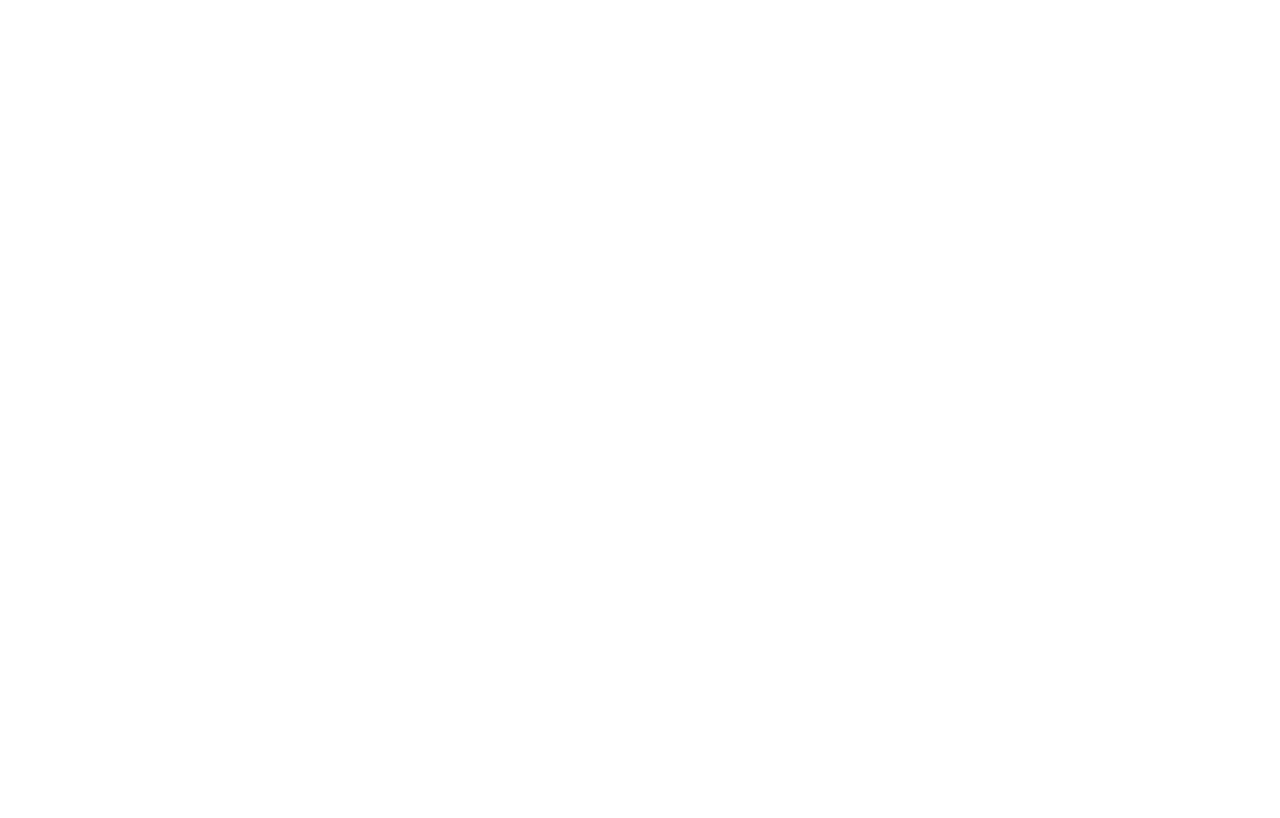
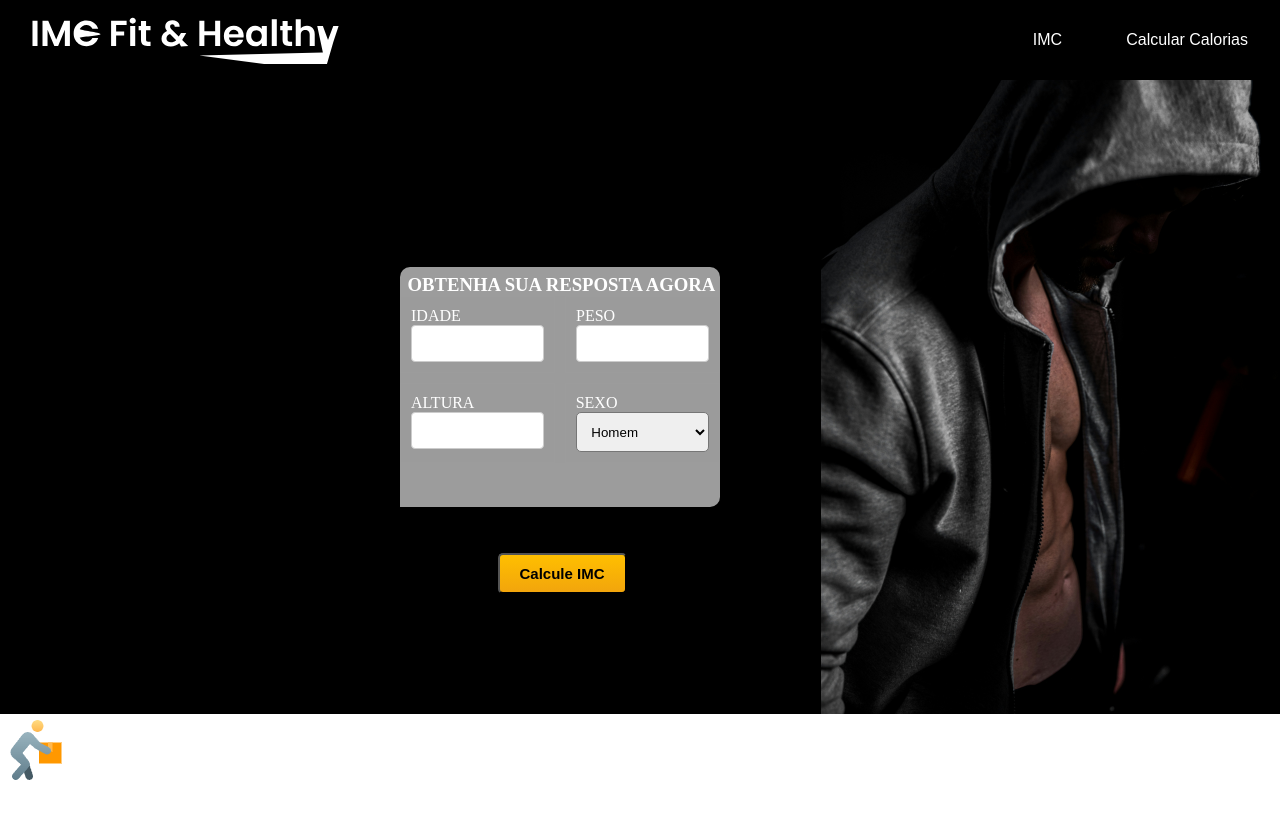
Before and after one commit to Kayan33/PROJETO-TABAJARA-SENAC, a React (Create React App) app: page /imc in a window 1280 px wide. Shown: the top 818 px of the page. Built offline with nearby package versions, Linux system fonts and the light colour scheme.

Commit message:
update 1.10

```diff
--- /dev/null
+++ b/src/components/AbaixoPeso.js
@@ -0,0 +1,10 @@
+import React from "react"
+
+export default function AbaixoPeso({imc}) {
+    return (
+        <div className="text">
+            <h2>Abaixo do Peso</h2>
+            <p>Você está abaixo do peso. É importante garantir uma alimentação nutritiva para alcançar um peso saudável. Acesse nossa Calculadora de Calorias para descobrir as melhores opções de dieta e exercícios personalizados para você.</p>
+        </div>
+    )
+}
--- a/src/components/Calculo-de-imc.js
+++ b/src/components/Calculo-de-imc.js
@@ -0,0 +1,93 @@
+import React, { useState } from "react";
+import '../styles/imc-article-1.css';
+import AbaixoPeso from './AbaixoPeso'
+import Normal from './PesoNormal'
+import SobrePeso from './SobrePeso'
+import Obesidade1 from './Obesidade-1'
+import homem from '../assets/homem.png'
+import balanca from '../assets/icon-manual-handling.png'
+
+export default function CalculoDeImc() {
+
+    const [idade, setIdade] = useState('')
+    const [peso, setPeso] = useState('')
+    const [altura, setAltura] = useState('')
+    const [imc, setImc] = useState(null)
+
+    function calcularImc(e) {
+        e.preventDefault()
+        const imcCalculado = peso /(altura * altura)
+        setImc(imcCalculado)
+    }
+
+        function respostaImc() {
+        if (imc < 18.5) {
+            return <AbaixoPeso imc={imc}/>
+        } else if (imc >= 18.5 && imc <= 24.9) {
+            return <Normal imc={imc}/>
+        } else if (imc >= 25.0 && imc <= 29.9) {
+            return <SobrePeso imc={imc}/>
+        } else if (imc >= 30.0 && imc <= 34.9) {
+            return <Obesidade1 imc={imc}/>
+        }
+        return null
+    }
+
+    return (
+        <div>
+            <h2>Calculadora de IMC</h2>
+            <main className="principal3">
+                <article className="artigo-3">
+                        <form onSubmit={calcularImc}>
+                            <h3>OBTENHA SUA RESPOSTA AGORA</h3>
+                            <div className="cx-pai">
+                                <div className="cx">
+                                    <p>IDADE</p>
+                                    <input
+                                    type="number"
+                                    value={idade}
+                                    onChange={(e) => setIdade(e.target.value)}
+                                    />
+                                </div>
+                                <div className="cx">
+                                    <p>PESO</p>
+                                    <input
+                                    type="number"
+                                    value={peso}
+                                    onChange={(e) => setPeso(e.target.value)}
+                                    />
+                                </div>
+                                <div className="cx">
+                                    <p>ALTURA</p>
+                                    <input
+                                    type="number"
+                                    value={altura}
+                                    onChange={(e) => setAltura(e.target.value)}
+                                    />
+                                </div>
+                                <div className="cx">
+                                    <p>SEXO</p>
+                                    <select id="opcoes" className="opt">
+                                        <option value="Homem">Homem</option>
+                                        <option value="Mulher">Mulher</option>
+                                    </select>
+                                </div>
+                            </div>
+                            <button
+                                type="submit"
+                                className="button-imc">
+                                Calcule IMC
+                            </button>
+                        </form>
+
+                </article>
+                <img className="img-imc" src={homem} alt="Homem que treina" />
+
+            </main>
+             <div className="resultado">
+                <img src={balanca} alt="balança de peso" />
+                {imc !== null && respostaImc()}
+            </div>
+        </div>
+    )
+}
--- /dev/null
+++ b/src/components/Obesidade-1.js
@@ -0,0 +1,10 @@
+import React from "react";
+
+export default function Obesidade1({imc}) {
+    return (
+        <div className="text">
+            <h2>Obesidade Grau 1</h2>
+            <p>Você está em uma faixa de peso que pode aumentar o risco de problemas de saúde. É importante tomar medidas para reduzir o peso e melhorar a saúde geral. Visite nossa Calculadora de Calorias para encontrar orientações específicas sobre dieta e exercícios projetados para ajudá-lo a alcançar seus objetivos de perda de peso e saúde.</p>
+        </div>
+    )
+}
--- /dev/null
+++ b/src/components/PesoNormal.js
@@ -0,0 +1,10 @@
+import React from "react";
+
+export default function PesoNormal({imc}) {
+    return(
+        <div className="text">
+            <h2>Peso Normal</h2>
+            <p>Parabéns! Você está dentro da faixa de peso normal. Continue mantendo um estilo de vida saudável com uma dieta equilibrada e exercícios regulares. Se quiser otimizar ainda mais sua saúde, confira nossa Calculadora de Calorias para encontrar opções de dieta e exercícios personalizados.</p>
+        </div>
+    )
+}
--- /dev/null
+++ b/src/components/SobrePeso.js
@@ -0,0 +1,10 @@
+import React from "react";
+
+export default function SobrePeso({imc}) {
+    return (
+        <div className="text">
+            <h2>Sobrepeso</h2>
+            <p>Você está acima do peso ideal. Considerando fazer ajustes na sua dieta e aumentar a atividade física para alcançar um peso mais saudável. Acesse nossa Calculadora de Calorias para obter planos de dieta personalizados e exercícios especializados para ajudá-lo a alcançar seus objetivos.</p>
+        </div>
+    )
+}
--- a/src/pages/Imc.js
+++ b/src/pages/Imc.js
@@ -1,9 +1,12 @@
 import React from "react";
+import Header from '../components/Header'
+import CalculoDeImc from "../components/Calculo-de-imc";
 
 export default function Imc() {
     return(
         <div>
-
+            <Header/>
+            <CalculoDeImc/>
         </div>
     )
 }
--- /dev/null
+++ b/src/styles/imc-article-1.css
@@ -0,0 +1,68 @@
+* {
+    margin: 0;
+    padding: 0;
+    box-sizing: border-box;
+}
+
+.principal3 {
+    display: flex;
+    justify-content: space-between;
+    background-color: #000;
+    color: #fff;
+}
+
+.artigo-3 {
+    background-color: #9C9C9C;
+    height: 15em;
+    width: 20em;
+    position: relative;
+    top: 15em;
+    left: 25em;
+    border-radius: 10px 10px 10px 0px;
+}
+
+ h3 {
+    text-indent: .4em;
+    padding-top: 7px;
+}
+
+.cx-pai {
+    display: flex;
+    flex-wrap: wrap;
+    gap: 10px;
+    background-color: #9c9c9c9c;
+}
+
+.cx {
+    flex: 1 1 calc(50% - 10px);
+    box-sizing: border-box;
+    padding: 10px;
+    border: 1px solid #9c9c9c;
+}
+
+.opt {
+    padding: .8em;
+    width: 10em;
+    border-radius: 5px;
+}
+
+.button-imc {
+    font-weight: bold;
+    text-decoration: none;
+    padding: 10px 20px;
+    border-radius: 5px;
+    background: linear-gradient(to bottom, #FFBF00, #F2A50C);
+    color: #000000;
+    font-size: 15px;
+    position: relative;
+    left: 6.5em;
+    top: 6em;
+}
+
+.resultado {
+    height: 50vh;
+    p {
+        color: #000;
+
+    }
+}
```
Also changed, not shown: src/components/Calculo-de-imc-calorias.js (deleted), src/components/Imc-article-1.js (deleted), src/components/Imc-article-2.js (deleted), src/components/Imc-calorias-2.js (deleted).
